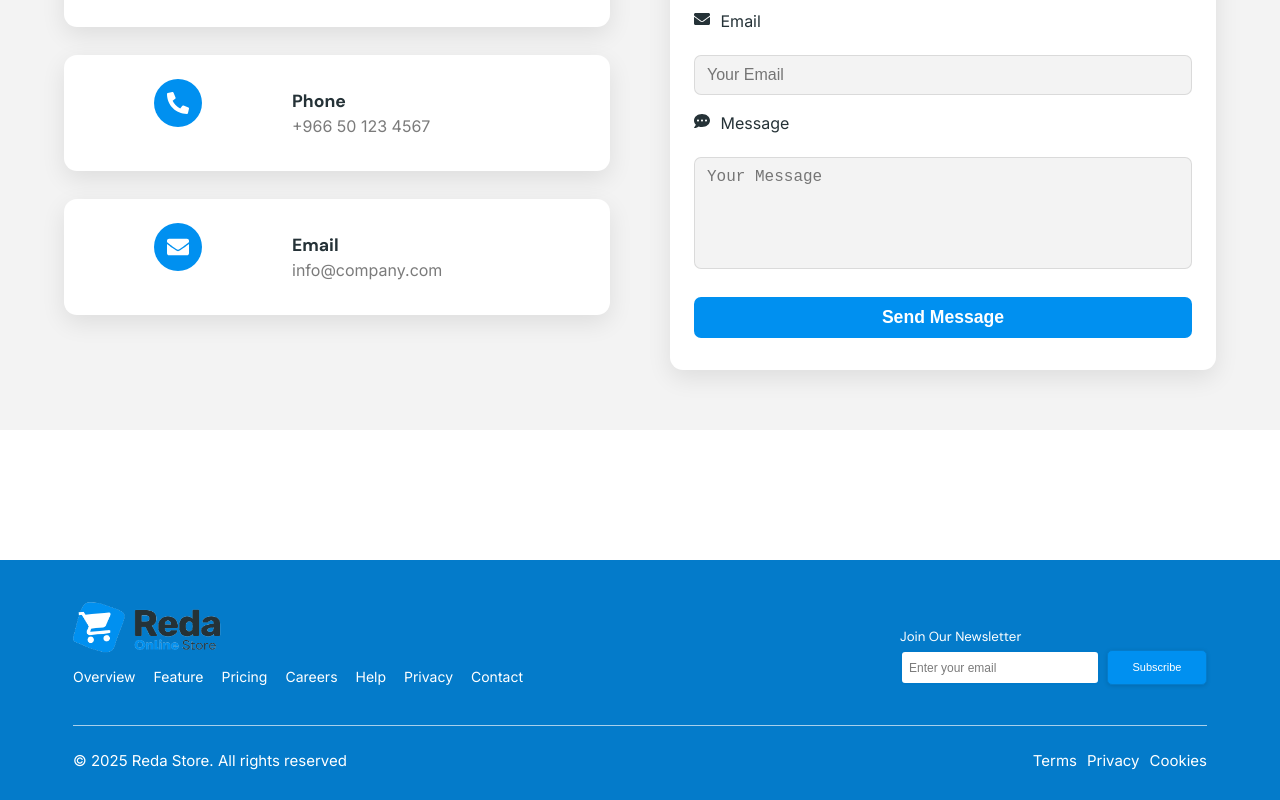
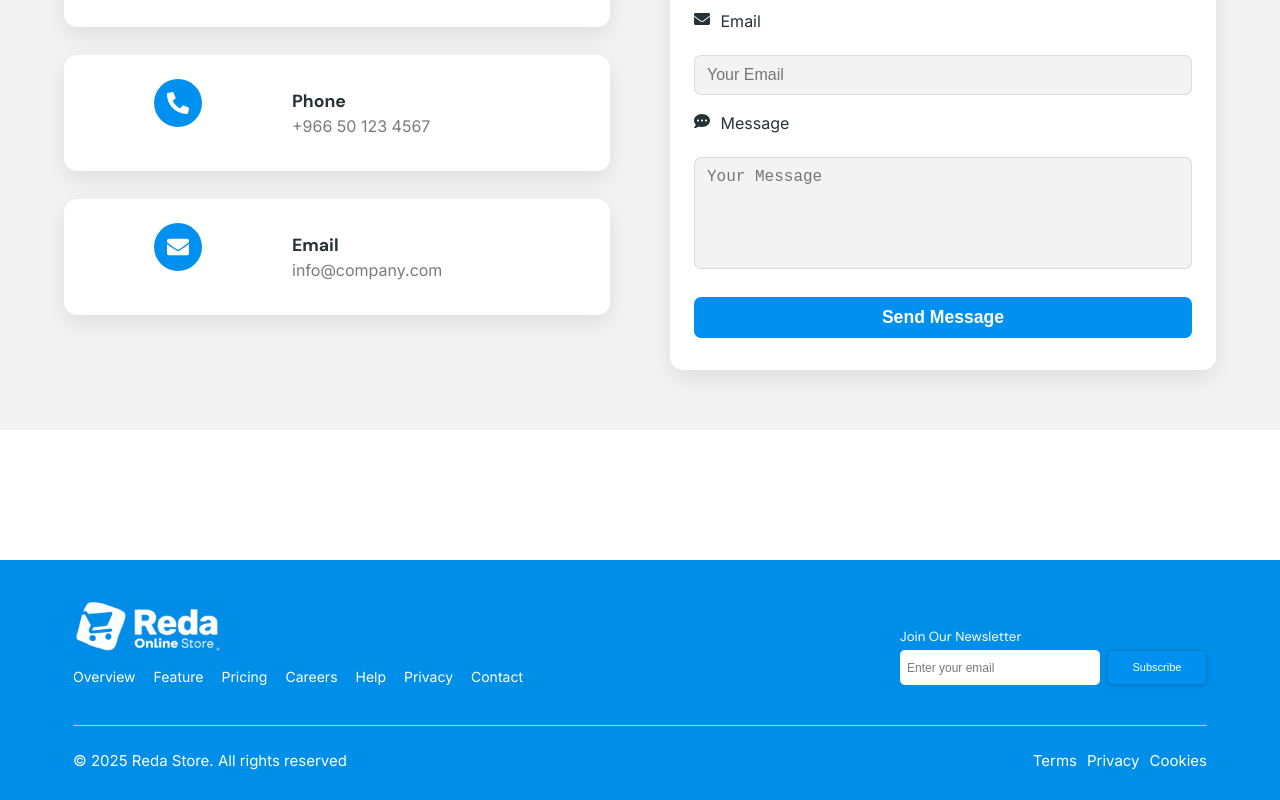
Before and after one commit to Muad-Ahmed/ecommerce-react-js, a React (Vite) app: page /contact in a window 1280 px wide. Shown: the part 713-1513 px from the top of the page. Built offline with nearby package versions, Linux system fonts and the light colour scheme; no server answers.

Commit message:
style: improve footer UI by unificate logo and Footer colors

```diff
--- a/src/components/footer/Footer.jsx
+++ b/src/components/footer/Footer.jsx
@@ -1,5 +1,5 @@
 import { Link } from "react-router-dom";
-import Logo from "../../img/logo.png";
+import Logo from "../../img/footerLogo.png";
 import "./footer.css";
 
 const footerLinks = [
--- a/src/components/footer/footer.css
+++ b/src/components/footer/footer.css
@@ -3,7 +3,7 @@
   right: 0;
   left: 0;
   position: absolute;
-  background-color: #047bca;
+  background-color: #008fe8;
   z-index: 100;
   padding: 40px 10px 30px;
 }
@@ -62,7 +62,6 @@
 .footer-top .ft-form form input[type="email"] {
   height: 35px;
   width: 200px;
-  border: 2px solid #0079ca;
   border-radius: 5px;
   background-color: var(--white-color);
   padding-left: 7px;
```
Also changed, not shown: src/img/footerLogo.png (added).
